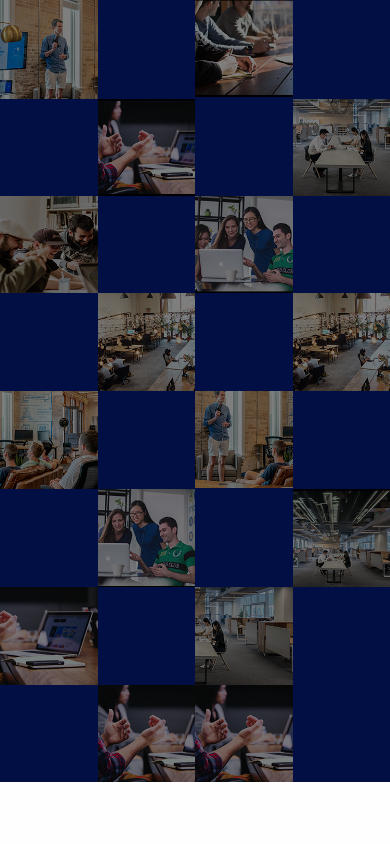
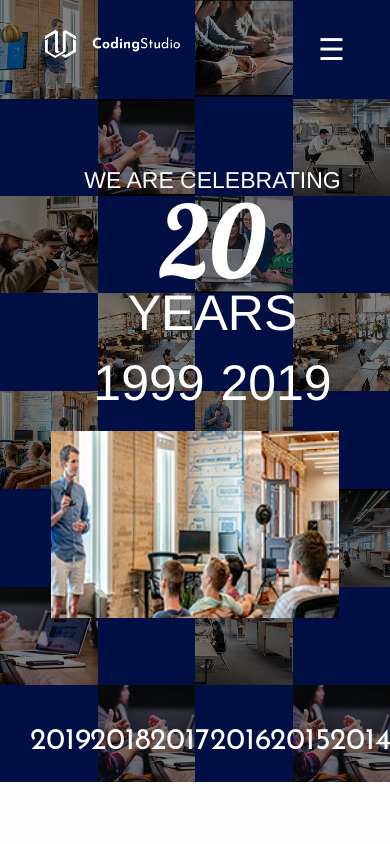
Before and after one commit to gangesh98/coding-studio, a plain HTML site: page index.html in a window 390 px wide. Shown: the top 844 px of the page. Drawn offline with Linux system fonts and the light colour scheme.

Commit message:
june-17 modification

```diff
--- a/index.html
+++ b/index.html
@@ -8,6 +8,7 @@
     <link rel="stylesheet" href="css/foundation.css">
     <link rel="stylesheet" href="css/app.css">
     <link rel="stylesheet" type="text/css" href="css/style.css">
+    <link rel="stylesheet" type="" href="js/codingstudio.js">
     <link href="https://fonts.googleapis.com/css?family=Josefin+Sans|Lobster&display=swap" rel="stylesheet">
     <link rel="stylesheet" href="https://use.fontawesome.com/releases/v5.8.2/css/all.css" integrity="sha384-oS3vJWv+0UjzBfQzYUhtDYW+Pj2yciDJxpsK1OYPAYjqT085Qq/1cq5FLXAZQ7Ay" crossorigin="anonymous">
 </head>
@@ -16,16 +17,16 @@
           <div class="color-overlay">
              <!-- <body> Header-section -->
              <header>
-
-
-               <!--  <div class="row medium-unstack header-menu-bar  ">
-
-                  <div class=" columns   header-logo-left">
+                <div class="inner-header">
+               <div class="row header-menu-bar ">
+                      <div class="columns large-6 small-6 medium-6">
                          <img src="images/Group 1.png">
                       </div>
 
+                      <div class="columns text-right large-6 small-6 medium-6">
+                        <span class="header-menu-icon" onclick="openNav()">&#9776; </span>
 
-                 <div id="mySidenav" class="sidenav">
+                         <div id="mySidenav" class="sidenav ">
                               <a href="javascript:void(0)" class="closebtn" onclick="closeNav()">&times;</a>
                               <a href="#">Design System</a>
                               <hr>
@@ -36,8 +37,8 @@
                               <a href="#">Tutorial</a>
 
                          </div>
+                      </div>
 
-                    <span onclick="openNav()">&#9776; </span>
 
                     <script>
                     function openNav() {
@@ -47,10 +48,9 @@
                       document.getElementById("mySidenav").style.width = "0";
                     }
                     </script>
+              </div>
+          </div>
 
-
-                </div>
- -->
 
 
            <div class="row header-back-img small-up-4 medium-up-8 large-up-8">
@@ -177,37 +177,47 @@
 
                         <!-- main-section -->
 
-             <!--  <main>
-                <section>
+              <main>
+
+                <div class="row main-cont">
+
+                  <div class="columns main-cont-left small-12 medium-6 large-6  ">
                     <h3>WE ARE CELEBRATING</h3>
-                <h1>20</h1><br><br>
+                    <h1>20</h1><br>
                     <h2><br>YEARS<BR>1999<span class="dot"></span>2019</h2>
-                 </section>
+                  </div>
 
-              <div class="row main-img">
-                    <div class="columns "></div>
-                    <div class="columns shrink">
+
+                    <div class="columns main-img-right large-6 medium-6 align-middle small-12  ">
+
                         <img src="images/Layer 42.png">
-                        <img src="images/Layer 43.png">
-                        <img src="images/Layer 44.png">
+                        <a href="https://www.youtube.com/embed/F9Bo89m2f6g" </a>
+                        <!-- <video  controls>
+                          <source src="mov_bbb.mp4" type="video/mp4">
+                          <source src="mov_bbb.ogg" type="video/ogg">
+
+                        </video> -->
+
+                        <!-- <img src="images/Layer 43.png">
+                        <img src="images/Layer 44.png"> -->
 
                     </div>
-                    <i class="fas fa-chevron-right fa-3x main-font-sizing"></i>
+                    <!-- <i class="fas fa-chevron-right fa-3x main-font-sizing"></i> -->
               </div>
 
-             </main> -->
+             </main>
 
           <!-- navigation-section -->
 
              <nav>
 
-                <div class="row medium-unstack  large-expand columns nav-row ">
-                  <div class="columns large-2">2019 <span class="dot"></span></div>
-                  <div class="columns large-2"><span class="dot"></span>2018<span class="dot"></span></div>
-                  <div class="columns large-2"><span class="dot"></span>2017<span class="dot"></span></div>
-                  <div class="columns large-2"><span class="dot"></span>2016<span class="dot"></span></div>
-                  <div class="columns large-2"><span class="dot"></span>2015<span class="dot"></span></div>
-                  <div class="columns large-2"><span class="dot"></span>2014</div>
+                <div class="row large-12 medium-12  large-expand columns nav-row small-12">
+                  <div class="columns nav-pannel large-2">2019 <span class="dot"></span></div>
+                  <div class="columns  nav-pannel large-2"><span class="dot"></span>2018<span class="dot"></span></div>
+                  <div class="columns nav-pannel large-2"><span class="dot"></span>2017<span class="dot"></span></div>
+                  <div class="columns nav-pannel  large-2"><span class="dot"></span>2016<span class="dot"></span></div>
+                  <div class="columns nav-pannel  large-2"><span class="dot"></span>2015<span class="dot"></span></div>
+                  <div class="columns nav-pannel  large-2"><span class="dot"></span>2014</div>
                </div>
                <!-- <div class="nav-hori-line">
 
--- /dev/null
+++ b/js/codingstudio.js
@@ -0,0 +1,12 @@
+(Content-Type: text/js)
+ <a href="javascript:void(0)" class="closebtn" onclick="closeNav()">&times;</a>
+<span onclick="openNav()">&#9776; </span>
+
+	<script>
+	function openNav() {
+	  document.getElementById("mySidenav").style.width = "100%";
+	}
+	function closeNav() {
+	  document.getElementById("mySidenav").style.width = "0";
+	}
+	</script>
--- a/scss/style.scss
+++ b/scss/style.scss
@@ -45,7 +45,7 @@
 	#header-rw4-position-5{order:5;}
 	#header-rw4-position-6{order:6;}
 	#header-rw4-position-7{order:8;}
-	#header-rw4-position-8{order:7;}
+	#header-rw4-position-8{order:8;}
 	}
 
 
@@ -56,15 +56,16 @@ header{
 
 
     background-color:#010f44;
+
+
 }
 
+.header-menu-bar{
 
 
-.header-menu-bar{
-	left: -100px;
-    position: relative;
-    max-width: 100%!important;
-    top: 80px;
+    max-width: 100%;
+    margin: 30px;
+
 }
 .header-logo-left{
 
@@ -82,38 +83,86 @@ header{
 
 }
 
+
 /*main-section*/
-main{
+.main-cont{
+	color: white;
+    max-width: 100%;
+    text-align: center;
+    margin-top: -43%;
 
-    margin-top: -43.45454%;
-    margin-left: 100px;
-    color: white;
     h3{
-    	font-size: 35px;
+    	margin-top: 15px;
+        font-size: 45px;
 
     }
     h1{
     	font-family: 'Josefin Sans', sans-serif;
         font-family: 'Lobster', cursive;
     	font-size: 235px;
-        margin-top: -85px;
+        margin-top: -80px;
+        margin-bottom: 40px;
 
     }
     h2{
     	font-size: 50px;
         margin-top: -200px;
+    }
+
+    }
+
+
+    .main-cont-left{
+
+	padding-left: 50px;
+}
+@media only screen and (max-width:600px) {
+	.main-cont{
+		max-width: 100%;
+		text-align: center;
+		margin-top: -162.45454%;
+        font-size: 45px;
+        h3{
+        	font-size:23px;
+        	margin-bottom: 20px;
+        }
+        h1{
+        	font-size: 100px;
+		    margin-top: -45px;
+		    margin-bottom: 30px;
+        }
+	}
+	 .main-cont-left{
+	text-align: center;
+
 }
 
-    }
-    .main-img{
-    	margin-top: -310px;
-    	 max-width: 100%!important;
 
+
+}
+
+
+
+    .main-img-right{
+    	text-align: center;
+    	video{
+    		width: 80%;
+		    height: 65%;
+		    object-fit: cover;
+		    text-align: left;
+
+    	}
+
+    	img{ width: 80%;
+		    height: 65%;
+		    object-fit: cover;
+		    text-align: left;
+        }
 
     }
     .main-font-sizing{
 
-       margin-top: 65px;
+       /*margin-top: 65px;*/
 
 
 
@@ -123,7 +172,12 @@ main{
 /*navigation-sectiom*/
 
 
- span{font-size:30px;cursor:pointer;color:white}
+ .header-menu-icon{
+ 	font-size:30px;
+ 	cursor:pointer;
+ 	color:white;
+
+ }
 
 
 .sidenav {
@@ -162,20 +216,57 @@ main{
   margin-left: 50px;
 }
 
-@media screen and (max-height: 450px) {
+@media screen and (max-height: 600px) {
+
   .sidenav {padding-top: 15px;}
   .sidenav a {font-size: 45px;}
 }
+
+
+
 .nav-row{
-margin-top: 200px;
-display:flex !important;
-color: white;
-font-size: 30px;
-text-decoration:none;
-text-align: center;
+   font-size: 25px;
+    display: flex !important;
+    color: white;
+    font-size: 30px;
+    text-decoration: none;
+    text-align: center;
 
 }
+.nav-pannel {
+
+	font-size:30px;
+}
+
+@media screen and (max-height:600px) {
 .dot {
+  margin-bottom:5px;
+  height: 3px;
+  width: 3px;
+  background-color: #bbb;
+  border-radius: 50%;
+  display: inline-block;
+
+ }
+.nav-row{
+	font-size:15px;
+    padding: 0px;
+}
+.nav-pannel {
+	padding: 0px;
+	font-size: 15px;
+}
+
+	}
+/*.nav-pannel{
+	float: none;
+    position: relative;
+    top: -32px;
+    font-size: 35px;
+}*/
+
+
+/*.dot {
   margin-bottom:5px;
   height: 8px;
   width: 8px;
@@ -184,7 +275,7 @@ text-align: center;
   display: inline-block;
   margin-left: 5px;
   margin-right: 5px;
-}
+}*/
 .nav-hori-line{
     border: 1px solid red;
     height: 2px;
@@ -195,3 +286,10 @@ text-align: center;
 .dot::after {
     content: " ";
     }
+
+
+.inner-header {
+	    position: absolute;
+    width: 100%;
+    right: auto;
+}
```
Also changed, not shown: css/style.css, 1 other file. Lines whose indentation alone changed are shown as unchanged.
